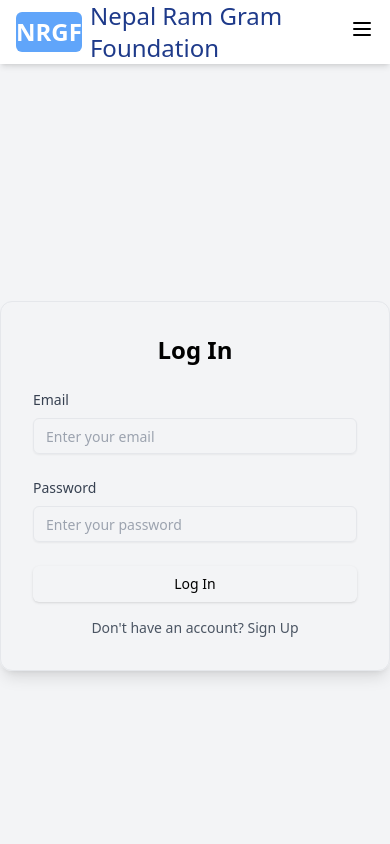
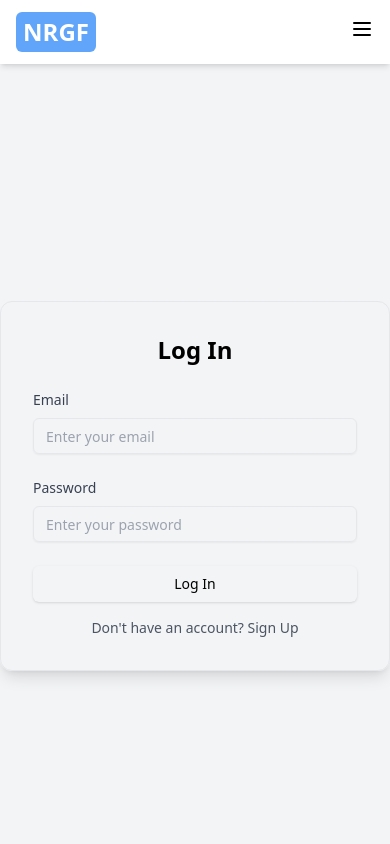
Before and after one commit to Tulsi8645/ramgram, a React (Vite) app: page /login in a window 390 px wide. Shown: the top 844 px of the page. Built offline with nearby package versions, Linux system fonts and the light colour scheme.

Commit message:
logo text hidden in mobile devices

```diff
--- a/src/components/Navbar.tsx
+++ b/src/components/Navbar.tsx
@@ -23,7 +23,7 @@ const Navbar = () => {
             <div className="w-20 h-10 rounded-md bg-blue-400 text-white text-2xl font-bold flex items-center justify-center">
               NRGF
             </div>
-            <span className="ml-2 text-md">Nepal Ram Gram Foundation</span>
+            <span className="hidden md:ml-2 md:text-md">Nepal Ram Gram Foundation</span>
           </div>
 
           <div className="hidden md:block">
```
